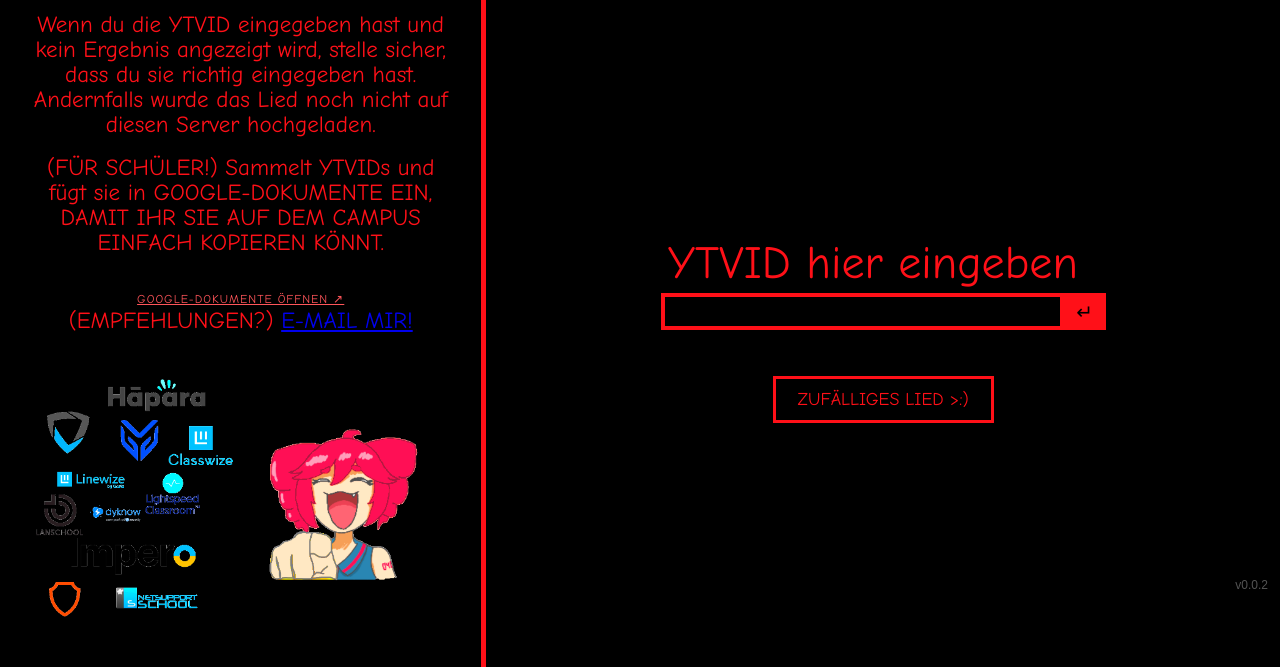
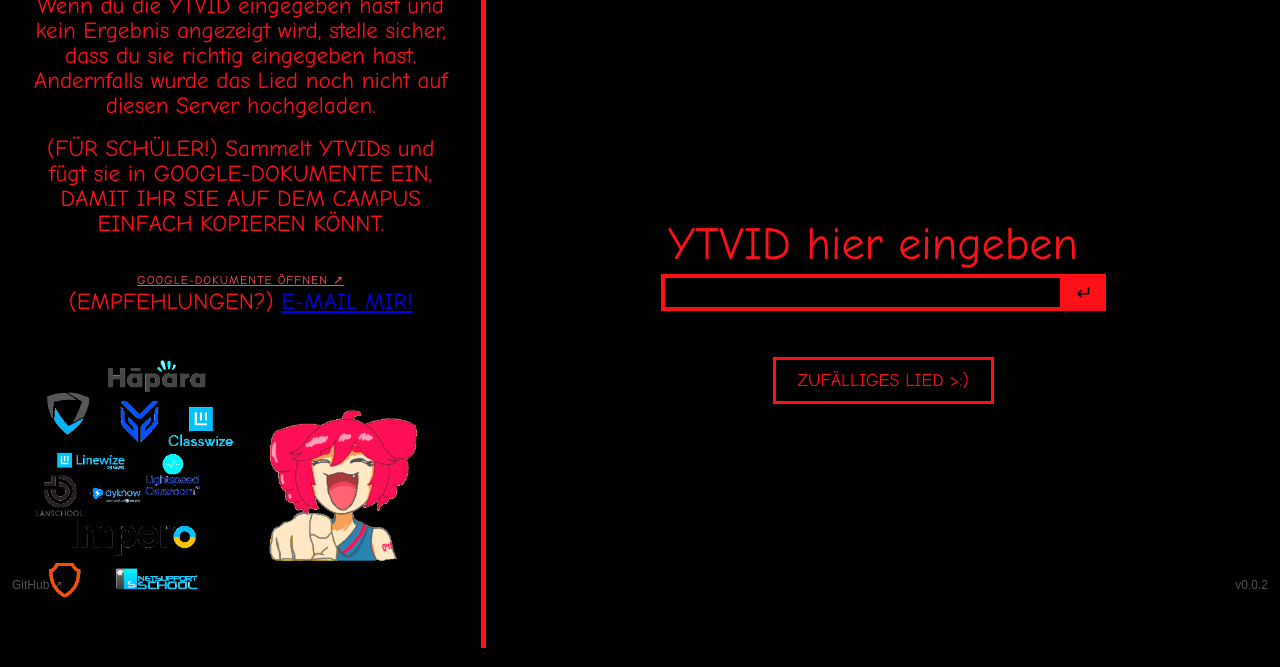
Before and after one commit to MadeByOneOk/keineblockierung, a plain HTML site: page index.html in a window 1280 px wide. Shown: the part 200-867 px from the top of the page. Drawn offline with Linux system fonts and the light colour scheme.

Commit message:
Update style.css

```diff
--- a/style.css
+++ b/style.css
@@ -301,3 +301,20 @@ body {
   align-self: center !important;
   margin: 20px auto 0 !important;
 }
+/* GITHUB LINK */
+.github-link {
+  position: fixed;
+  bottom: 8px;
+  left: 12px;
+  color: #777;
+  font: 12px Arial, sans-serif;
+  opacity: 0.7;
+  text-decoration: none;
+  z-index: 100;
+}
+
+.github-link:hover {
+  color: #ff1018;
+  opacity: 1;
+  text-decoration: underline;
+}
```
